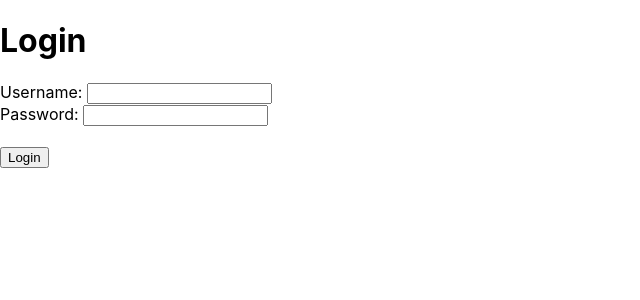
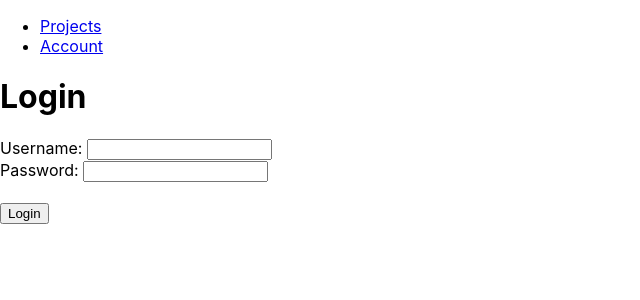
Before and after one commit to pdas2711/calban, a React (Create React App) app in the folder frontend/: page / in a window 1280 px wide. Shown: the top 300 px of the page, without its empty margins (0-640 px from the left). Built offline with nearby package versions, Linux system fonts and the light colour scheme.

Commit message:
Added main navigation bar outside of Router to be present in all pages.

```diff
--- a/frontend/src/App.js
+++ b/frontend/src/App.js
@@ -5,12 +5,14 @@ import logo from './logo.svg';
 import './App.css';
 import LoginPage from "./components/pages/Login/Login.js";
 import Dashboard from "./components/pages/Dashboard/Dashboard.js";
+import DashNav from "./components/pages/Dashboard/components/DashNav/DashNav.js";
 import Account from "./components/pages/Dashboard/pages/Account/Account.js";
 import ChangePass from "./components/pages/Dashboard/pages/Account/pages/ChangePass/ChangePass.js";
 
 function App() {
 	return (
     		<Router>
+			<DashNav/>
 			<main>
 				<Routes>
 					<Route path="/" element={<LoginPage/>}/>
```
